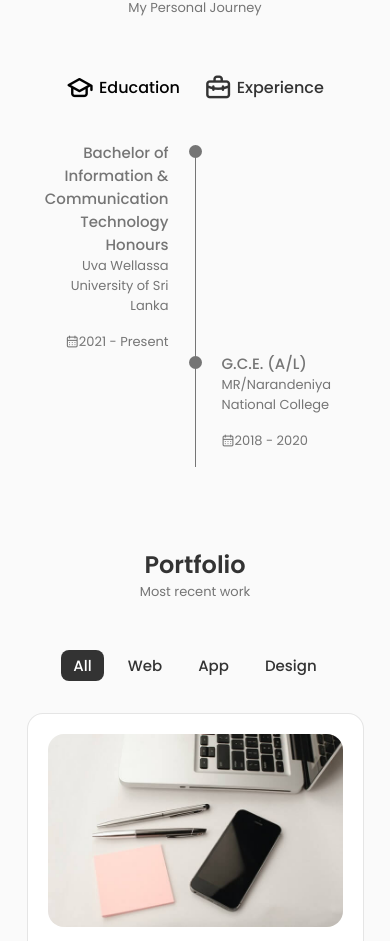
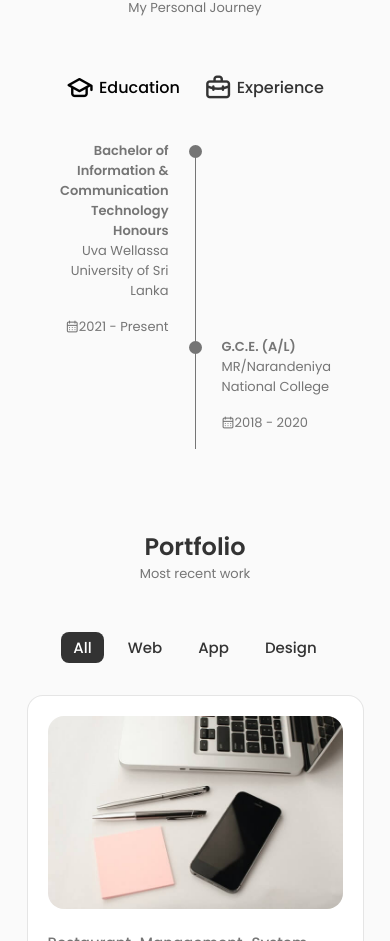
Before and after one commit to Chanukaisuru/Portfolio, a React (Create React App) app in the folder portfolio/: page / in a window 390 px wide. Shown: the part 3133-4074 px from the top of the page. Built offline with nearby package versions, Linux system fonts and the light colour scheme.

Commit message:
modified:   portfolio/src/components/qualification/qualification.css

```diff
--- a/portfolio/src/components/qualification/qualification.css
+++ b/portfolio/src/components/qualification/qualification.css
@@ -125,17 +125,23 @@
        column-gap: 20px;
      }
 
+     .qualification_title{
+      font-size: var(--small-font-size);
+      font-weight: var(--font-semi-bold);
+   }
+
 
 
  }
 
  @media screen and (max-width: 350px){
    .qualification_data{
-     column-gap: 20px;
+     column-gap: 5px;
    }
 
    .qualification_data_b{
-      column-gap: 20px;
+      column-gap: 5px;
+
     }
 
     .qualification_title{
```
